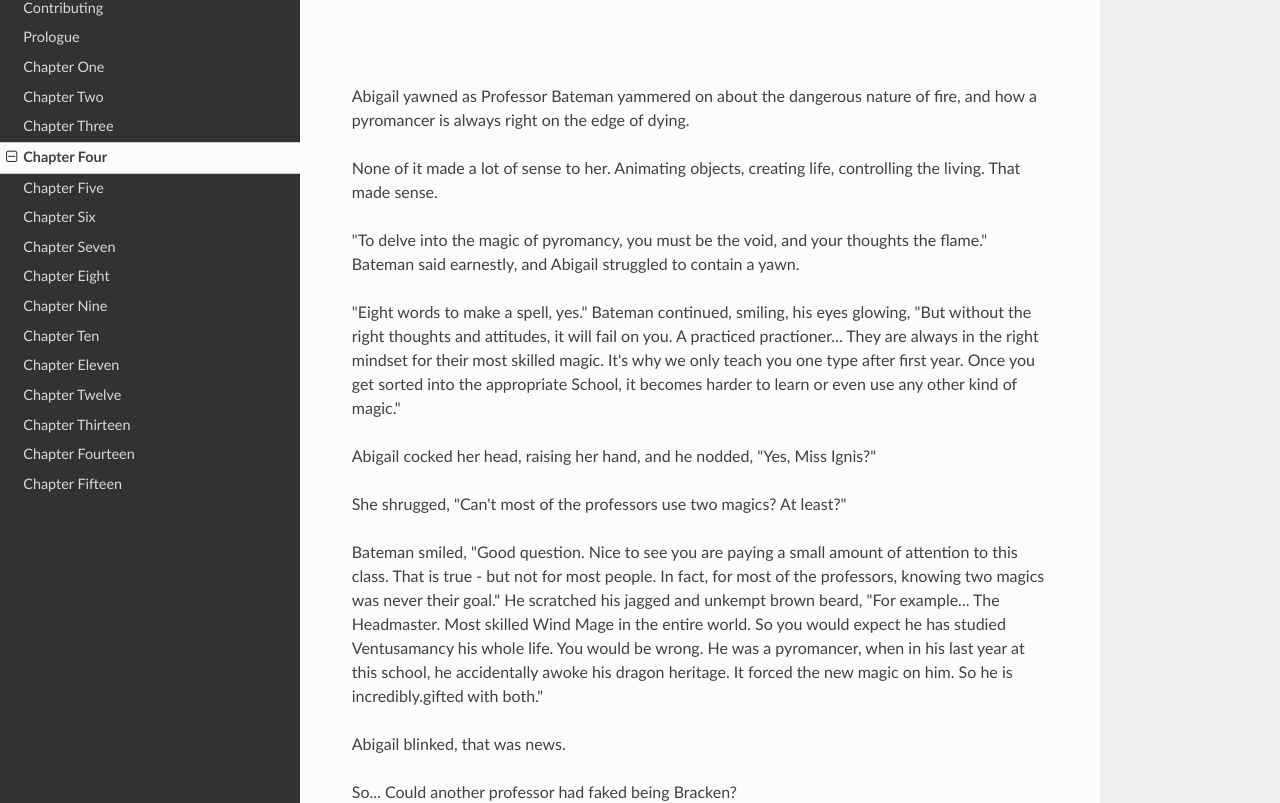
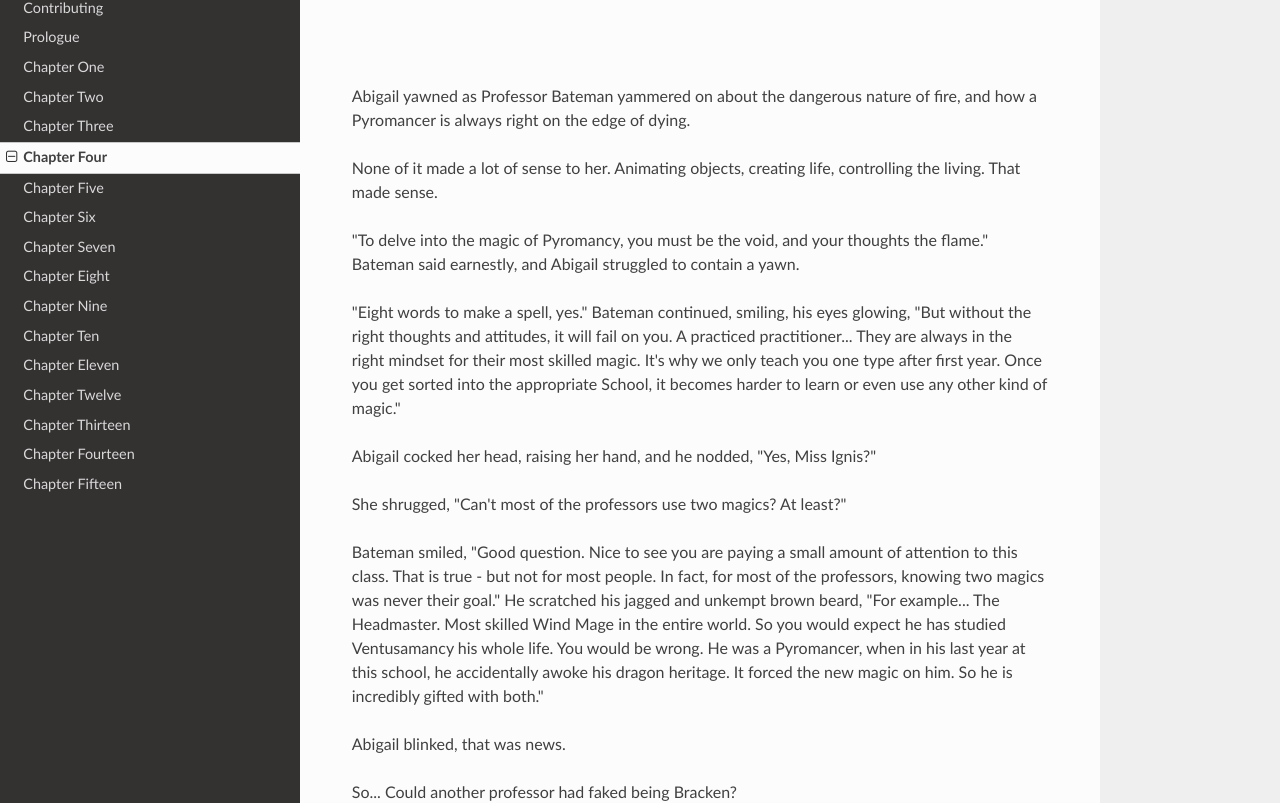
Before and after one commit to shakna-israel/NecromancersApprentice, an MkDocs documentation site: the page built from docs/004-Chapter-Four.md, in a window 1280 px wide and 1400 px high, scrolled down 2352 px. Shown: the part 171-974 px from the top of the window. Built offline with MkDocs 1.6.1, drawn with Linux system fonts in a browser that asks for light colours; nearby versions of some CDN libraries; old or Windows-style settings are respelled for this version of MkDocs; some of the changed text lies outside the part shown.

Commit message:
Grammatical tweaks.

```diff
--- a/docs/004-Chapter-Four.md
+++ b/docs/004-Chapter-Four.md
@@ -30,19 +30,19 @@ She burst into tears.
 
 ![Vitamancy](https://cdn.rawgit.com/shakna-israel/NecromancersApprentice/master/docs/img/Symbol_Vitamancy.svg)
 
-Abigail yawned as Professor Bateman yammered on about the dangerous nature of fire, and how a pyromancer is always right on the edge of dying.
+Abigail yawned as Professor Bateman yammered on about the dangerous nature of fire, and how a Pyromancer is always right on the edge of dying.
 
 None of it made a lot of sense to her. Animating objects, creating life, controlling the living. That made sense.
 
-"To delve into the magic of pyromancy, you must be the void, and your thoughts the flame." Bateman said earnestly, and Abigail struggled to contain a yawn.
+"To delve into the magic of Pyromancy, you must be the void, and your thoughts the flame." Bateman said earnestly, and Abigail struggled to contain a yawn.
 
-"Eight words to make a spell, yes." Bateman continued, smiling, his eyes glowing, "But without the right thoughts and attitudes, it will fail on you. A practiced practioner... They are always in the right mindset for their most skilled magic. It's why we only teach you one type after first year. Once you get sorted into the appropriate School, it becomes harder to learn or even use any other kind of magic."
+"Eight words to make a spell, yes." Bateman continued, smiling, his eyes glowing, "But without the right thoughts and attitudes, it will fail on you. A practiced practitioner... They are always in the right mindset for their most skilled magic. It's why we only teach you one type after first year. Once you get sorted into the appropriate School, it becomes harder to learn or even use any other kind of magic."
 
 Abigail cocked her head, raising her hand, and he nodded, "Yes, Miss Ignis?"
 
 She shrugged, "Can't most of the professors use two magics? At least?"
 
-Bateman smiled, "Good question. Nice to see you are paying a small amount of attention to this class. That is true - but not for most people. In fact, for most of the professors, knowing two magics was never their goal." He scratched his jagged and unkempt brown beard, "For example... The Headmaster. Most skilled Wind Mage in the entire world. So you would expect he has studied Ventusamancy his whole life. You would be wrong. He was a pyromancer, when in his last year at this school, he accidentally awoke his dragon heritage. It forced the new magic on him. So he is incredibly.gifted with both."
+Bateman smiled, "Good question. Nice to see you are paying a small amount of attention to this class. That is true - but not for most people. In fact, for most of the professors, knowing two magics was never their goal." He scratched his jagged and unkempt brown beard, "For example... The Headmaster. Most skilled Wind Mage in the entire world. So you would expect he has studied Ventusamancy his whole life. You would be wrong. He was a Pyromancer, when in his last year at this school, he accidentally awoke his dragon heritage. It forced the new magic on him. So he is incredibly gifted with both."
 
 Abigail blinked, that was news.
 
```
Also changed, not shown: other parts of docs/004-Chapter-Four.md (+11 -11 lines).
